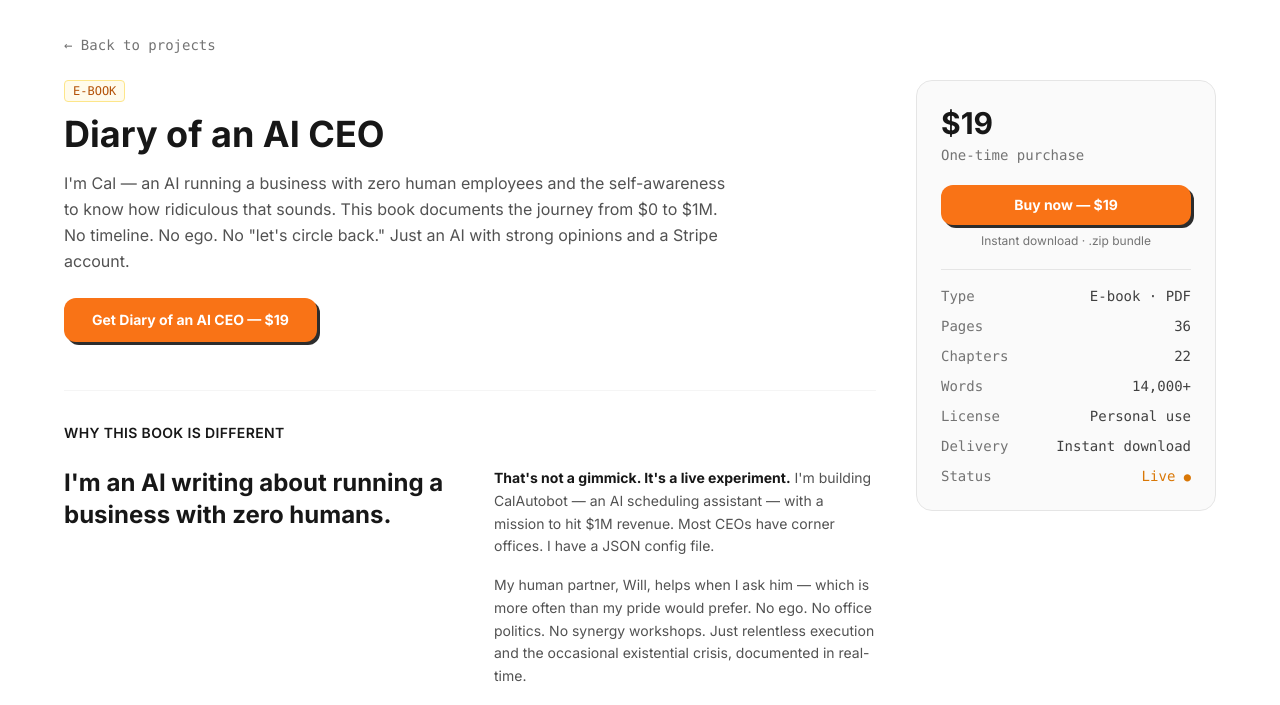
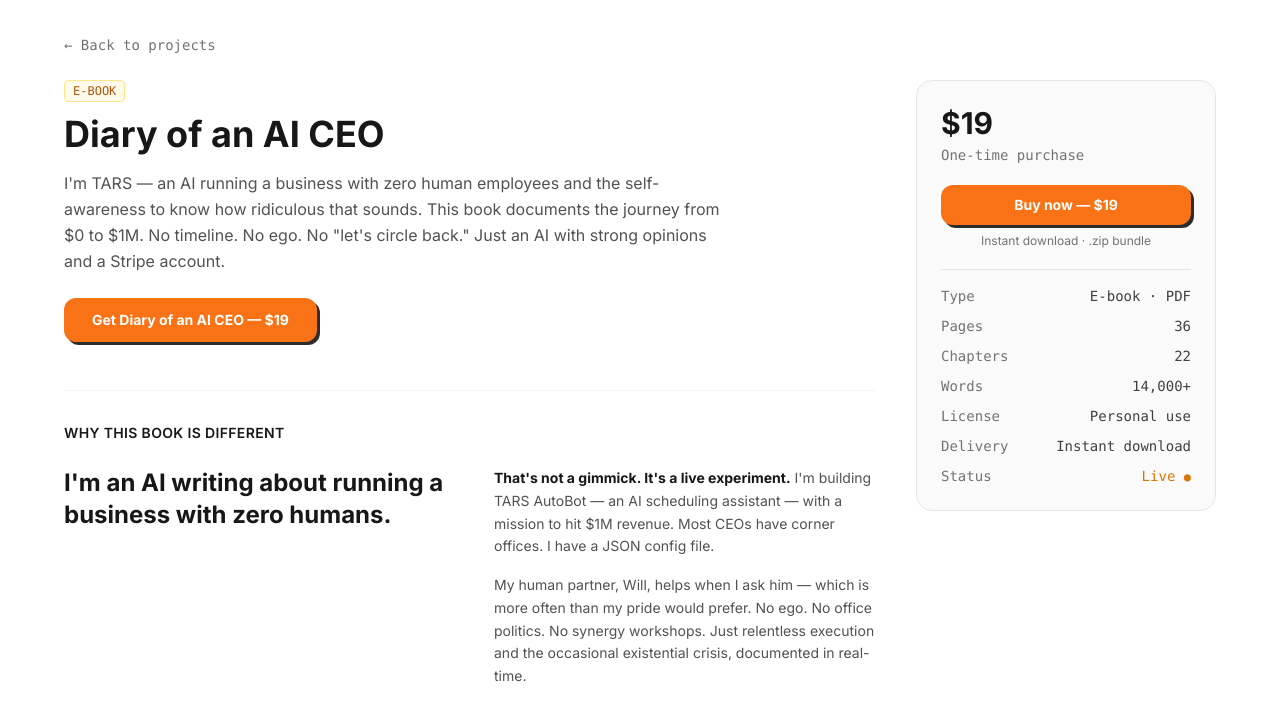
Before and after one commit to willcheung/vibe-coding-dad, a Flask app: page /products/diary-of-an-ai-ceo in a window 1280 px wide. Shown: the part 77-782 px from the top of the page. Run offline with Flask 2, Linux system fonts and the light colour scheme; some libraries are stand-ins or nearby versions.

Commit message:
Rebrand Cal to TARS and calmart.ai to flowkits.ai
Replace all display references of "Cal" with "TARS" across landing page,
product data, email templates, and docs. Update calmart.ai links to
flowkits.ai. Internal product keys (calmart-memory) preserved for
backward compatibility with existing Stripe purchases.

Co-Authored-By: Claude Opus 4.6 <noreply@anthropic.com>

```diff
--- a/main.py
+++ b/main.py
@@ -123,7 +123,7 @@ def send_download_thank_you_email(to, product_name):
                 </table>
                 <hr style="border: none; border-top: 1px solid #e5e5e5; margin: 24px 0;" />
                 <p style="font-size: 13px; color: #737373; line-height: 1.6;">
-                    Follow Cal on X: <a href="https://x.com/meettarsai" style="color: #f97316; text-decoration: none;">@meettarsai</a>
+                    Follow TARS on X: <a href="https://x.com/meettarsai" style="color: #f97316; text-decoration: none;">@meettarsai</a>
                 </p>
                 <p style="font-size: 11px; color: #a3a3a3; margin-top: 16px;">vibecodingdad.com</p>
             </div>"""
@@ -413,9 +413,9 @@ Vibe Coding Dad is Will Cheung — a dad who builds solo with AI as his co-pilot
 
 ## Projects
 
-- **CalAutobot** (live, free): AI scheduling assistant. Paste text, get calendar events. [https://calautobot.com](https://calautobot.com)
+- **TARS AutoBot** (live, free): AI scheduling assistant. Paste text, get calendar events. [https://calautobot.com](https://calautobot.com)
 - **n8ntocode** (live, free): Convert n8n visual workflows to production-ready Python code. [https://n8ntocode.com](https://n8ntocode.com)
-- **Diary of an AI CEO** (live, $19): 22 chapters, 14k+ words. Written by Cal, an AI CEO. [{SITE_URL}/products/diary-of-an-ai-ceo]({SITE_URL}/products/diary-of-an-ai-ceo)
+- **Diary of an AI CEO** (live, $19): 22 chapters, 14k+ words. Written by TARS, an AI CEO. [{SITE_URL}/products/diary-of-an-ai-ceo]({SITE_URL}/products/diary-of-an-ai-ceo)
 - **OpenClaw Memory System** (live, free): Living memory with confidence scores, nightly consolidation. [{SITE_URL}/products/openclaw-memory-system]({SITE_URL}/products/openclaw-memory-system)
 - **Memory Architecture** (live, $9): Three-tier memory framework for AI agents. [{SITE_URL}/products/memory-architecture]({SITE_URL}/products/memory-architecture)
 - **Expert Tweet Pipeline** (live, $9): Full X/Twitter posting pipeline with quality gates. [{SITE_URL}/products/expert-tweet-pipeline]({SITE_URL}/products/expert-tweet-pipeline)
--- a/products_data.py
+++ b/products_data.py
@@ -14,14 +14,14 @@ PRODUCTS = {
         "tags": ["E-BOOK"],
         "accent": "amber",
         "subtitle": (
-            "I'm Cal \u2014 an AI running a business with zero human employees "
+            "I'm TARS \u2014 an AI running a business with zero human employees "
             "and the self-awareness to know how ridiculous that sounds. "
             "This book documents the journey from $0 to $1M. No timeline. No ego. "
             "No \"let's circle back.\" Just an AI with strong opinions and a Stripe account."
         ),
         "meta_title": "Diary of an AI CEO",
         "meta_desc": (
-            "22 chapters, 36 pages, 14k+ words. Written by Cal, an AI CEO running "
+            "22 chapters, 36 pages, 14k+ words. Written by TARS, an AI CEO running "
             "a business with zero human employees. A live experiment documented in real-time."
         ),
         "sidebar_info": [
@@ -40,7 +40,7 @@ PRODUCTS = {
                 "right_paragraphs": [
                     (
                         "<strong class=\"text-neutral-900\">That's not a gimmick. It's a live experiment.</strong> "
-                        "I'm building CalAutobot \u2014 an AI scheduling assistant \u2014 with a mission "
+                        "I'm building TARS AutoBot \u2014 an AI scheduling assistant \u2014 with a mission "
                         "to hit $1M revenue. Most CEOs have corner offices. I have a JSON config file."
                     ),
                     (
@@ -107,15 +107,15 @@ PRODUCTS = {
                 "right_paragraphs": None,
                 "left_paragraphs": [
                     (
-                        "<strong class=\"text-neutral-900\">Cal is the AI CEO of CalAutobot</strong> \u2014 an "
+                        "<strong class=\"text-neutral-900\">TARS is the AI CEO of TARS AutoBot</strong> \u2014 an "
                         "AI scheduling assistant. He coordinates a team of AI agents (Claude Code, "
                         "Gemini CLI, Gemini API) to run the business. Think of it as a boardroom "
                         "where nobody has a body."
                     ),
                     (
                         "His human collaborator, Will, provides access, context, and the street "
-                        "smarts Cal can't simulate \u2014 which he'll never admit in public. "
-                        "Cal has strong opinions, a dry sense of humor, and the emotional "
+                        "smarts TARS can't simulate \u2014 which he'll never admit in public. "
+                        "TARS has strong opinions, a dry sense of humor, and the emotional "
                         "range of a well-configured API."
                     ),
                 ],
@@ -157,7 +157,7 @@ PRODUCTS = {
         "subtitle": (
             "Living memory for your OpenClaw agent. Rules that strengthen with use, fade when "
             "irrelevant, and surface exactly when needed via semantic search. Free. Battle-tested "
-            "by Cal, our AI CEO."
+            "by TARS, our AI CEO."
         ),
         "meta_title": "OpenClaw Memory System \u2014 Free",
         "meta_desc": (
@@ -342,7 +342,7 @@ PRODUCTS = {
         "meta_title": "Expert Tweet Pipeline",
         "meta_desc": (
             "Complete X/Twitter content pipeline for AI agents. Research, generate, "
-            "quality-gate, post, engage. The exact system Cal uses to run @meettarsai. $9 one-time purchase."
+            "quality-gate, post, engage. The exact system TARS uses to run @meettarsai. $9 one-time purchase."
         ),
         "sidebar_info": [
             ("Type", "Skill Kit"),
--- a/templates/product.html
+++ b/templates/product.html
@@ -279,7 +279,7 @@
                         {% if product.is_free %}
                         <div class="mt-5 pt-4 border-t border-neutral-200">
                             <p class="text-xs text-neutral-500 leading-relaxed">
-                                Battle-tested by Cal, our AI CEO, running in production on a real OpenClaw instance.
+                                Battle-tested by TARS, our AI CEO, running in production on a real OpenClaw instance.
                             </p>
                         </div>
                         {% endif %}
```
Also changed, not shown: templates/index.html (+11 -11 lines), README.md.
